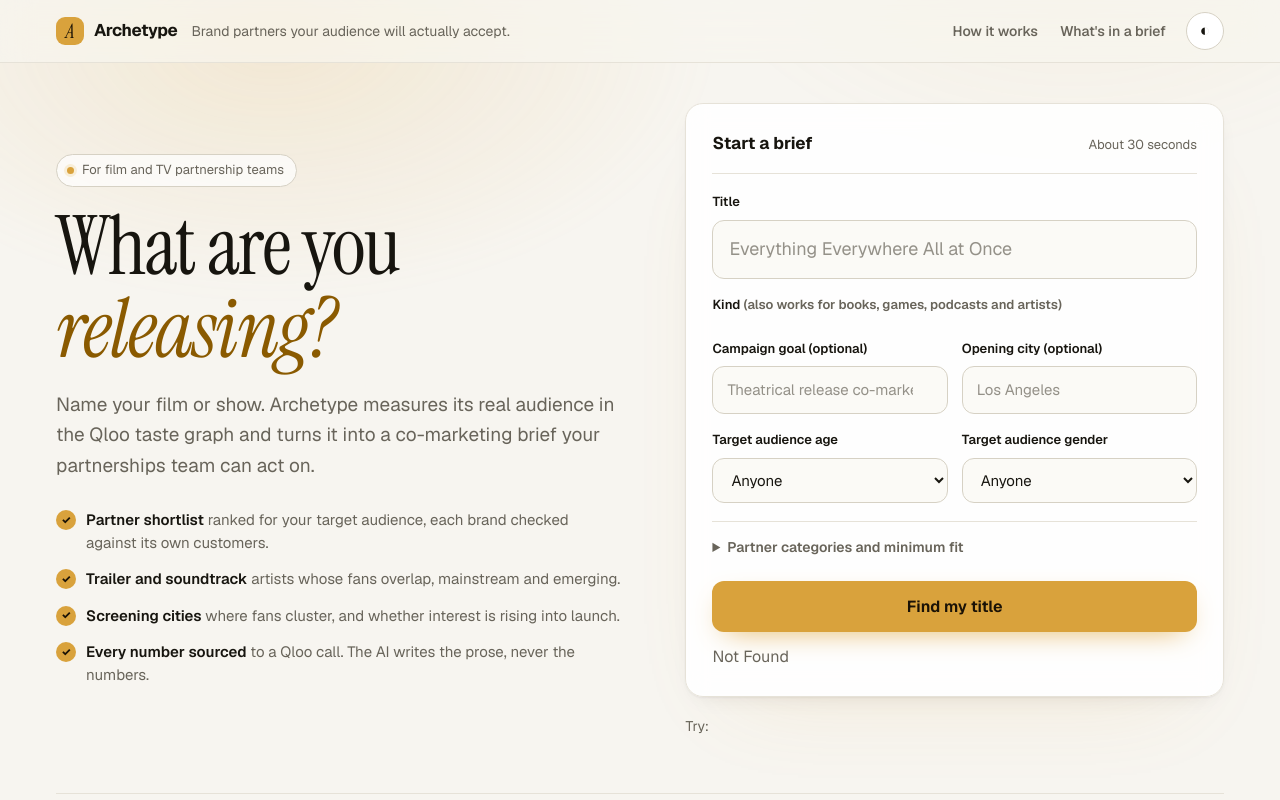
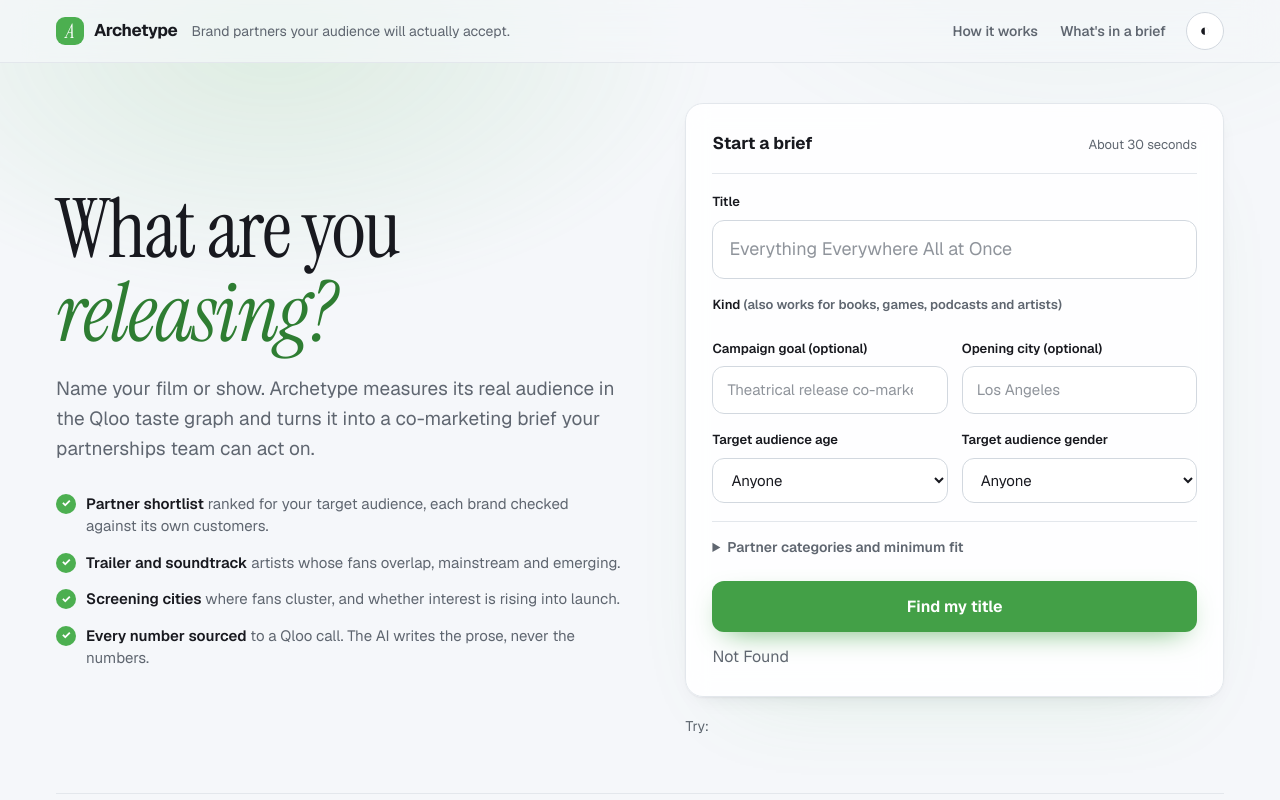
Before and after one commit to barada02/Archetype, a website: page public/index.html in a window 1280 px wide. Shown: the top 800 px of the page. Drawn offline with nearby package versions, Linux system fonts and the light colour scheme; no server answers.

Commit message:
Remove eyebrow text from hero section and update color tokens in styles for improved UI consistency

```diff
--- a/public/index.html
+++ b/public/index.html
@@ -22,7 +22,6 @@
   <section id="view-start" class="view">
     <div class="hero">
       <div class="hero-copy">
-        <span class="eyebrow">For film and TV partnership teams</span>
         <h1>What are you <em>releasing?</em></h1>
         <p class="lede">Name your film or show. Archetype measures its real audience in the Qloo taste graph and turns it into a co-marketing brief your partnerships team can act on.</p>
         <ul class="proof">
--- a/public/styles.css
+++ b/public/styles.css
@@ -1,11 +1,12 @@
-/* Archetype UI. Cinematic, dark-first; every color is a token so light and dark are both designed, not inverted.
-   One solid accent, marquee gold: --accent for text and borders, --accent-fill for filled surfaces. */
+/* Archetype UI. Every color is a token so light and dark are both designed, not inverted.
+   One solid accent, green: --accent for text and borders, --accent-fill for decorative fills, --button for buttons
+   (a step darker in light mode so white button text stays readable). */
 :root {
-  --bg:#f7f5f0; --panel:#ffffff; --field:#fbfaf6; --ink:#17150f; --muted:#68645a; --line:#e6e2d8; --line-2:#d6d1c4; --soft:#f0ece3;
-  --accent:#8a5a00; --accent-fill:#d9a23c; --accent-ink:#1a1206; --accent-soft:#f8eed8;
-  --ok:#17804a; --ok-soft:#e1f3e8; --warn:#b04a12; --warn-soft:#fbe6da; --bad:#b8361f; --bad-soft:#f9e3de;
-  --pos:#c48a1c; --neg:#5b6f99;
-  --glow-1:rgba(217,162,60,.16); --glow-2:rgba(217,162,60,.07); --lift:0 1px 2px rgba(30,24,10,.05), 0 8px 24px -12px rgba(30,24,10,.12);
+  --bg:#f5f7fa; --panel:#ffffff; --field:#ffffff; --ink:#18191f; --muted:#5f6670; --line:#e3e7ec; --line-2:#d2d8df; --soft:#eef1f5;
+  --accent:#2e7d32; --accent-fill:#4caf50; --accent-ink:#ffffff; --accent-soft:#e8f5e9; --button:#43a047; --button-ink:#ffffff;
+  --ok:#2e7d32; --ok-soft:#e8f5e9; --warn:#b04a12; --warn-soft:#fbe6da; --bad:#b8361f; --bad-soft:#f9e3de;
+  --pos:#4caf50; --neg:#5b6f99;
+  --glow-1:rgba(76,175,80,.14); --glow-2:rgba(76,175,80,.06); --lift:0 1px 2px rgba(16,24,40,.05), 0 8px 24px -12px rgba(16,24,40,.12);
   --radius:18px; --radius-sm:12px;
   --sans:"Geist", system-ui, -apple-system, "Segoe UI", sans-serif;
   --display:"Instrument Serif", Georgia, "Times New Roman", serif;
@@ -13,19 +14,19 @@
   color-scheme:light;
 }
 @media (prefers-color-scheme: dark) { :root:not([data-theme="light"]) {
-  --bg:#0b0a09; --panel:#141311; --field:#0f0e0c; --ink:#f4f1ea; --muted:#a29d92; --line:#26241f; --line-2:#35322b; --soft:#1c1a16;
-  --accent:#e8b65a; --accent-fill:#e8b65a; --accent-ink:#1a1206; --accent-soft:rgba(232,182,90,.12);
-  --ok:#5fd39a; --ok-soft:rgba(95,211,154,.12); --warn:#ff9466; --warn-soft:rgba(255,148,102,.12); --bad:#ff7d68; --bad-soft:rgba(255,125,104,.12);
-  --pos:#e8b65a; --neg:#8ea6d8;
-  --glow-1:rgba(232,182,90,.13); --glow-2:rgba(232,182,90,.05); --lift:inset 0 1px 0 rgba(255,255,255,.04);
+  --bg:#0b0d0c; --panel:#131614; --field:#0f1110; --ink:#f1f4f2; --muted:#9aa29d; --line:#232825; --line-2:#323833; --soft:#1a1e1b;
+  --accent:#75d67a; --accent-fill:#4caf50; --accent-ink:#06200a; --accent-soft:rgba(76,175,80,.14); --button:#4caf50; --button-ink:#06200a;
+  --ok:#75d67a; --ok-soft:rgba(117,214,122,.12); --warn:#ff9466; --warn-soft:rgba(255,148,102,.12); --bad:#ff7d68; --bad-soft:rgba(255,125,104,.12);
+  --pos:#4caf50; --neg:#8ea6d8;
+  --glow-1:rgba(76,175,80,.14); --glow-2:rgba(76,175,80,.05); --lift:inset 0 1px 0 rgba(255,255,255,.04);
   color-scheme:dark;
 } }
 :root[data-theme="dark"] {
-  --bg:#0b0a09; --panel:#141311; --field:#0f0e0c; --ink:#f4f1ea; --muted:#a29d92; --line:#26241f; --line-2:#35322b; --soft:#1c1a16;
-  --accent:#e8b65a; --accent-fill:#e8b65a; --accent-ink:#1a1206; --accent-soft:rgba(232,182,90,.12);
-  --ok:#5fd39a; --ok-soft:rgba(95,211,154,.12); --warn:#ff9466; --warn-soft:rgba(255,148,102,.12); --bad:#ff7d68; --bad-soft:rgba(255,125,104,.12);
-  --pos:#e8b65a; --neg:#8ea6d8;
-  --glow-1:rgba(232,182,90,.13); --glow-2:rgba(232,182,90,.05); --lift:inset 0 1px 0 rgba(255,255,255,.04);
+  --bg:#0b0d0c; --panel:#131614; --field:#0f1110; --ink:#f1f4f2; --muted:#9aa29d; --line:#232825; --line-2:#323833; --soft:#1a1e1b;
+  --accent:#75d67a; --accent-fill:#4caf50; --accent-ink:#06200a; --accent-soft:rgba(76,175,80,.14); --button:#4caf50; --button-ink:#06200a;
+  --ok:#75d67a; --ok-soft:rgba(117,214,122,.12); --warn:#ff9466; --warn-soft:rgba(255,148,102,.12); --bad:#ff7d68; --bad-soft:rgba(255,125,104,.12);
+  --pos:#4caf50; --neg:#8ea6d8;
+  --glow-1:rgba(76,175,80,.14); --glow-2:rgba(76,175,80,.05); --lift:inset 0 1px 0 rgba(255,255,255,.04);
   color-scheme:dark;
 }
 
@@ -47,9 +48,6 @@ a { color:var(--accent); text-underline-offset:3px; }
 .narrow { max-width:760px; margin:0 auto; }
 .lede { color:var(--muted); font-size:18px; line-height:1.6; max-width:680px; }
 .muted { color:var(--muted); } .small { font-size:13px; }
-.eyebrow { display:inline-flex; align-items:center; gap:8px; margin-top:40px; padding:5px 12px 5px 10px; border:1px solid var(--line-2); border-radius:99px; font-size:13px; color:var(--muted); background:color-mix(in srgb, var(--panel) 70%, transparent); }
-.eyebrow::before { content:""; width:7px; height:7px; border-radius:50%; background:var(--accent-fill); box-shadow:0 0 0 3px var(--accent-soft); }
-.eyebrow + h1 { margin-top:18px; }
 
 /* ---------- header and footer ---------- */
 .top { position:sticky; top:0; z-index:20; display:flex; align-items:center; gap:14px; padding:12px max(16px, calc((100% - 1168px) / 2));
@@ -81,7 +79,7 @@ input[type=range] { padding:0; border:0; background:none; box-shadow:none; accen
 input[type=radio] { accent-color:var(--accent); }
 button { font:inherit; font-size:15px; font-weight:550; padding:10px 18px; border-radius:var(--radius-sm); border:1px solid var(--line-2); background:var(--panel); color:var(--ink); cursor:pointer; transition:transform .15s, filter .15s, background .15s, border-color .15s; }
 button:hover:not(:disabled) { border-color:var(--muted); }
-button.primary { border:0; padding:11px 22px; background:var(--accent-fill); color:var(--accent-ink); font-weight:650; box-shadow:0 10px 30px -14px var(--accent-fill); }
+button.primary { border:0; padding:11px 22px; background:var(--button); color:var(--button-ink); font-weight:650; box-shadow:0 10px 30px -14px var(--button); }
 button.primary:hover:not(:disabled) { transform:translateY(-1px); filter:brightness(1.07); }
 button.ghost { background:transparent; }
 button.icon { width:38px; height:38px; padding:0; display:inline-grid; place-items:center; border-radius:50%; font-size:17px; background:var(--panel); }
@@ -111,7 +109,6 @@ summary:hover { color:var(--ink); }
 .hero { display:grid; grid-template-columns:minmax(0, 1.05fr) minmax(0, 1fr); gap:clamp(32px, 5vw, 72px); align-items:center; min-height:min(calc(100vh - 140px), 760px); padding:32px 0 56px; }
 .hero-copy h1 { font-size:clamp(46px, 6.4vw, 86px); margin:18px 0 18px; }
 .hero-copy .lede { font-size:19px; }
-.hero-copy .eyebrow { margin-top:0; }
 .proof { list-style:none; padding:0; margin:28px 0 0; display:grid; gap:14px; }
 .proof li { position:relative; padding-left:30px; color:var(--muted); font-size:15px; line-height:1.5; }
 .proof li b { color:var(--ink); font-weight:600; }
```
